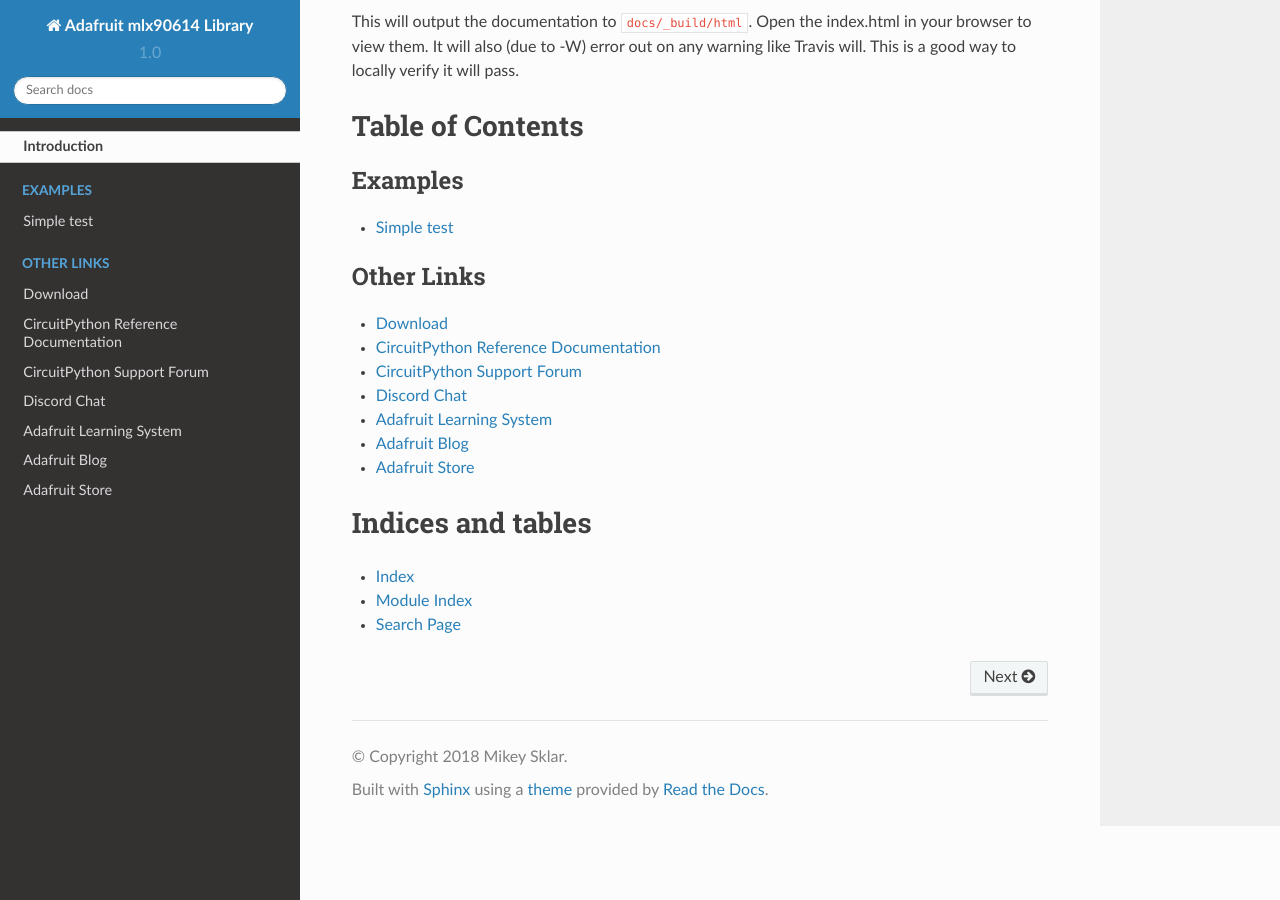
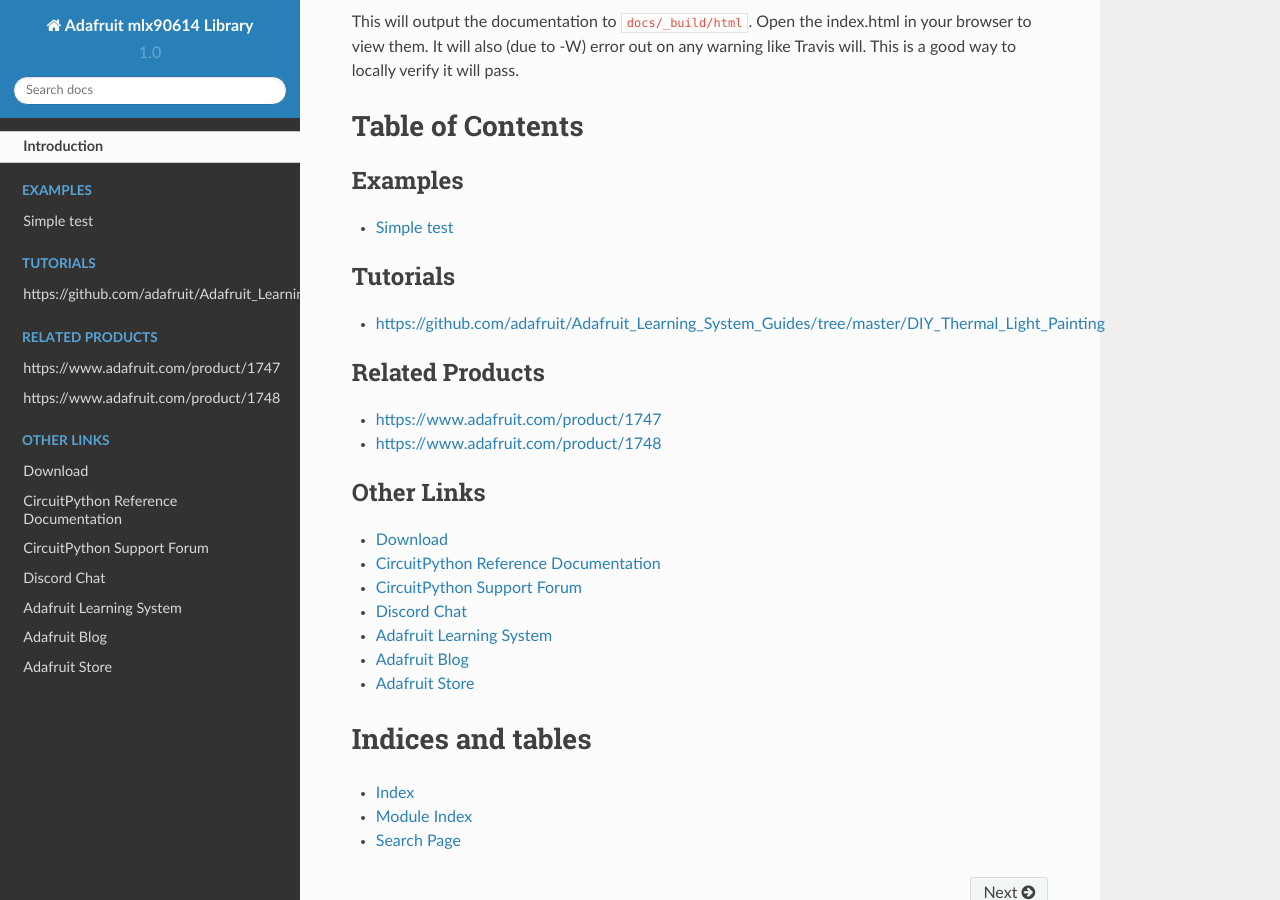
Before and after one commit to adafruit/Adafruit_CircuitPython_MLX90614, a Sphinx documentation site: the page built from docs/index.rst, in a window 1280 px wide and 900 px high, scrolled down 1616 px. Built offline with Sphinx 7.4.7 and the Read the Docs theme 2.0.0, drawn with Linux system fonts in a browser that asks for light colours; some of the changed lines change nothing that is shown.

Commit message:
added learn tutorial and product links

```diff
--- a/docs/index.rst
+++ b/docs/index.rst
@@ -23,14 +23,14 @@
 .. toctree::
     :caption: Tutorials
 
-.. todo:: Add any Learn guide links here. If there are none, then simply delete this todo and leave
-    the toctree above for use later.
+    https://github.com/adafruit/Adafruit_Learning_System_Guides/tree/master/DIY_Thermal_Light_Painting
 
 .. toctree::
     :caption: Related Products
 
-.. todo:: Add any product links here. If there are none, then simply delete this todo and leave
-    the toctree above for use later.
+    https://www.adafruit.com/product/1747
+    https://www.adafruit.com/product/1748
+
 
 .. toctree::
     :caption: Other Links
```
